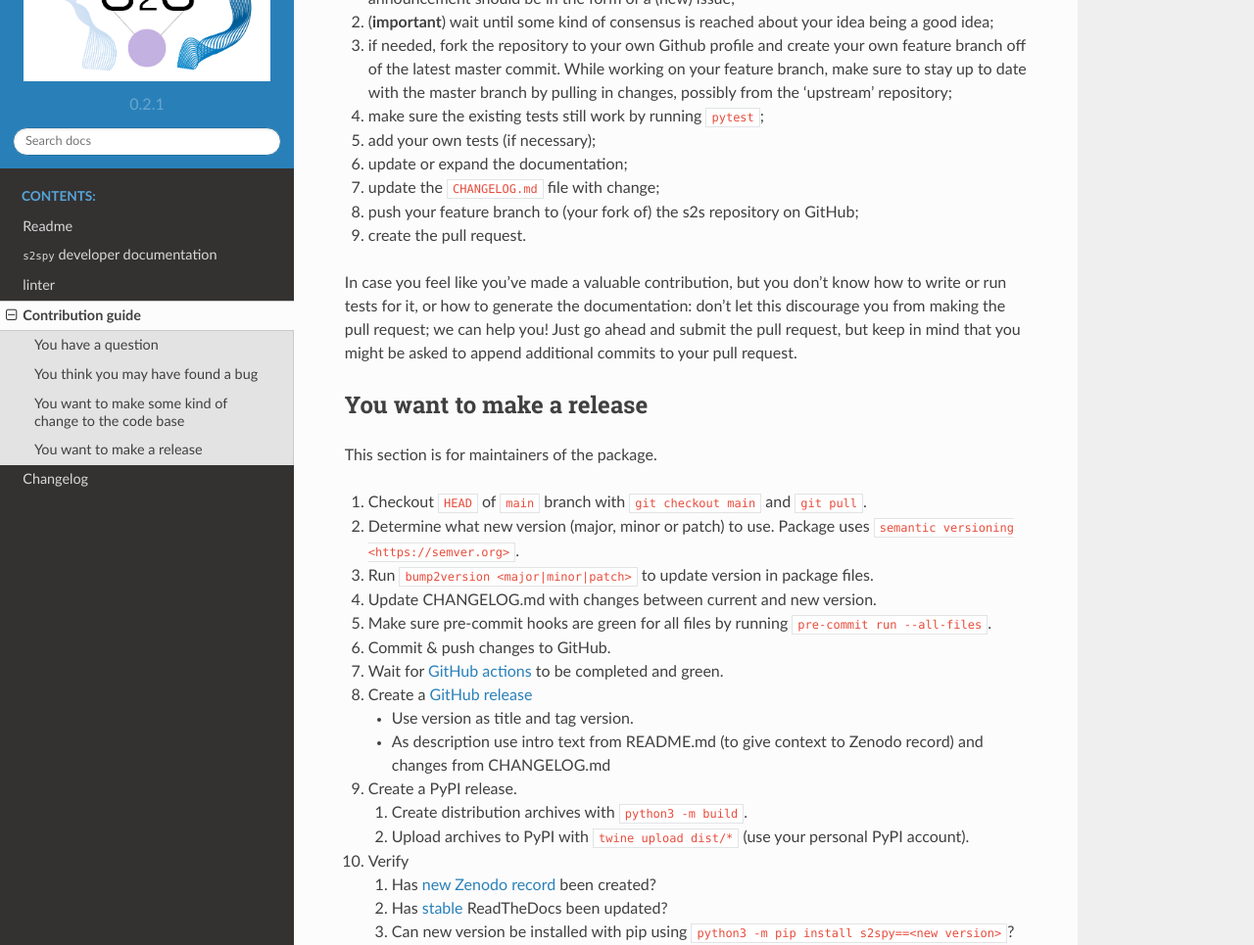
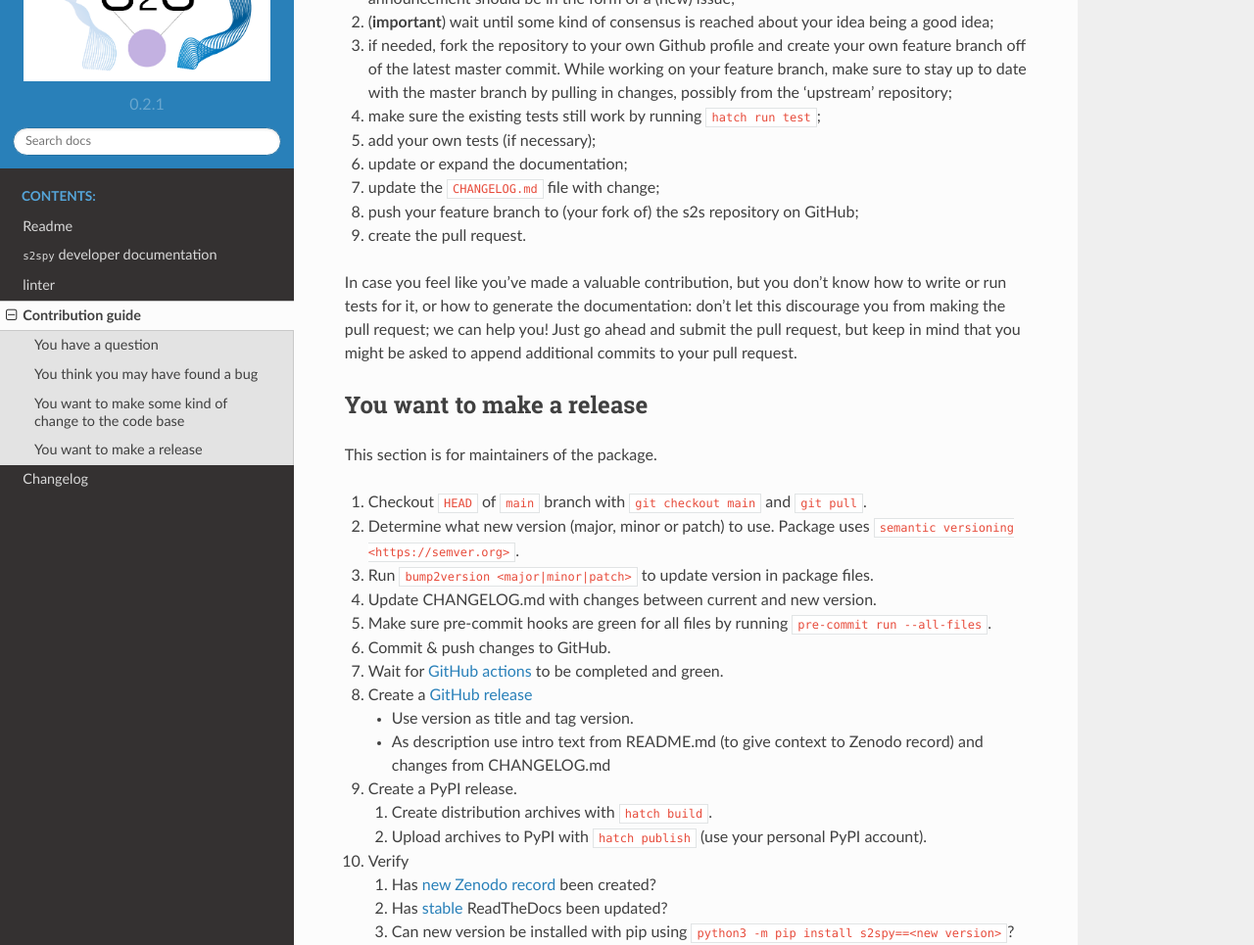
Before and after one commit to AI4S2S/s2spy, a Sphinx documentation site: the page built from docs/CONTRIBUTING.md, in a window 1280 px wide and 1400 px high, scrolled down 767 px. Shown: the part 222-1187 px from the top of the window at 98% size. Built offline with Sphinx 7.4.7 and the Read the Docs theme 2.0.0, drawn with Linux system fonts in a browser that asks for light colours.

Commit message:
update contributing md

```diff
--- a/docs/CONTRIBUTING.md
+++ b/docs/CONTRIBUTING.md
@@ -31,7 +31,7 @@ The sections below outline the steps in each case.
 1. (**important**) announce your plan to the rest of the community *before you start working*. This announcement should be in the form of a (new) issue;
 1. (**important**) wait until some kind of consensus is reached about your idea being a good idea;
 1. if needed, fork the repository to your own Github profile and create your own feature branch off of the latest master commit. While working on your feature branch, make sure to stay up to date with the master branch by pulling in changes, possibly from the 'upstream' repository;
-1. make sure the existing tests still work by running ``pytest``;
+1. make sure the existing tests still work by running ``hatch run test``;
 1. add your own tests (if necessary);
 1. update or expand the documentation;
 1. update the `CHANGELOG.md` file with change;
@@ -61,8 +61,8 @@ This section is for maintainers of the package.
 
 9. Create a PyPI release.
 
-    1. Create distribution archives with `python3 -m build`.
-    2. Upload archives to PyPI with `twine upload dist/*` (use your
+    1. Create distribution archives with `hatch build`.
+    2. Upload archives to PyPI with `hatch publish` (use your
         personal PyPI account).
 
 10. Verify
```
Also changed, not shown: .readthedocs.yaml.
